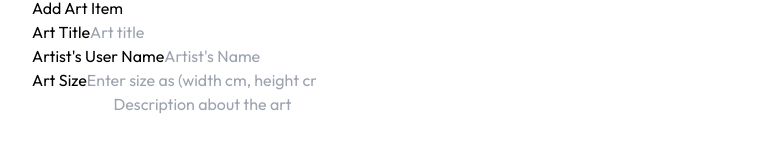
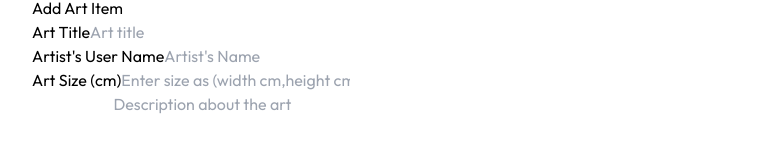
Before and after one commit to Ishini-Kaushalya/NeonBrush-Digital-Art-Gallery, a React (Vite) app in the folder Frontend/: page /add-art in a window 1280 px wide. Shown: the part 758-918 px from the top of the page, without its empty margins (96-856 px from the left). Built offline with nearby package versions, Linux system fonts and the light colour scheme.

Commit message:
chnage size format

```diff
--- a/Frontend/src/Pages/AddArtItem.jsx
+++ b/Frontend/src/Pages/AddArtItem.jsx
@@ -246,16 +246,14 @@ const AddArtItem = () => {
           </div>
           <div>
   <label className="block text-gray-600 text-sm font-medium">
-    Art Size
+    Art Size (cm)
   </label>
   <input
     type="text"
     name="size"
     value={artDetails.size}
     onChange={handleInputChange}
-    placeholder="Enter size as (width cm, height cm)"
-
-
+    placeholder="Enter size as (width cm,height cm)"
     className="mt-1 w-full px-4 py-2 border rounded-lg text-gray-700 focus:outline-none focus:ring-2 focus:ring-green-300"
   />
   {errors.size && (
```
